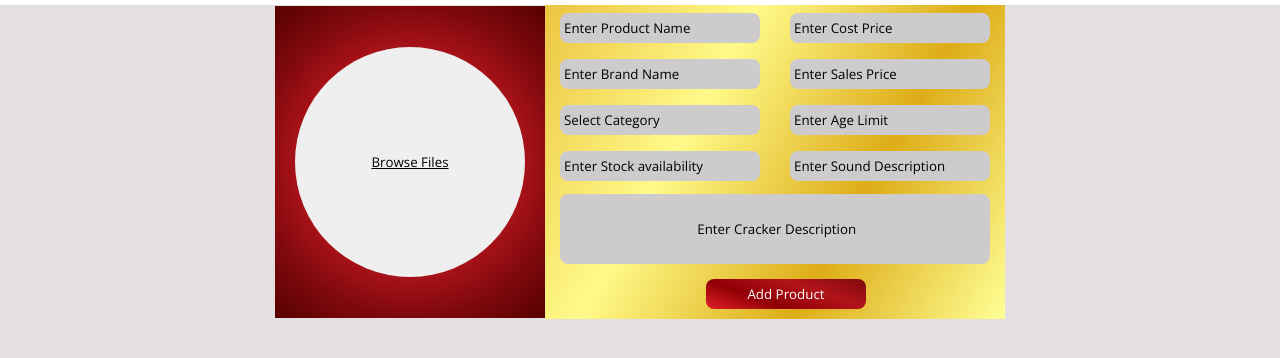
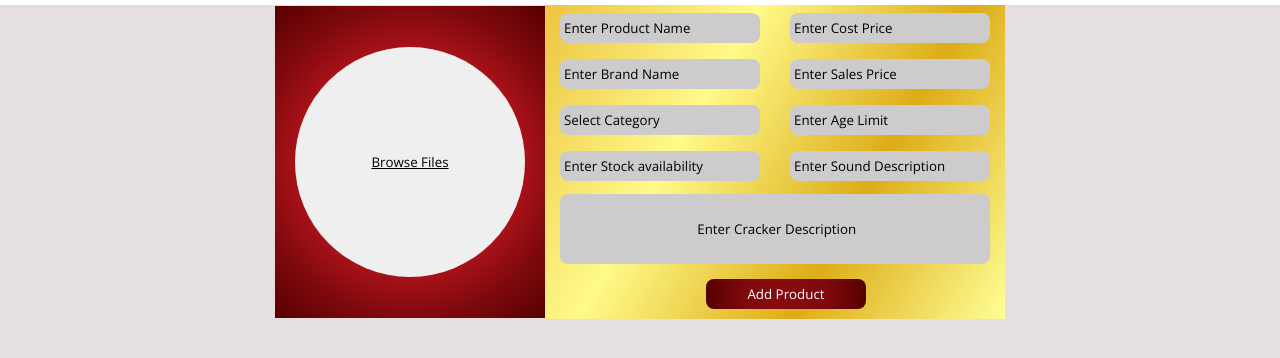
Before and after one commit to sankarsantosh99/Rajalakshmicrackers, a React (Create React App) app: page / in a window 1280 px wide. Shown: the top 358 px of the page. Built offline with nearby package versions, Linux system fonts and the light colour scheme.

Commit message:
add products

```diff
--- a/src/admincomponent/allproducts/addproducts.css
+++ b/src/admincomponent/allproducts/addproducts.css
@@ -80,11 +80,12 @@
   color: white;
   border: none;
   border-radius: 8px;
-  background-image: linear-gradient(20deg,  #e11f28,
-  #900005,
-  #b2141b,
-  #7f090d
-  );
+  background-image: radial-gradient(
+    circle,
+
+    #870b0f,
+    #7f090d,
+    #560000);
   width: 160px;
   height: 30px;
   margin: 10px 35%;
```
